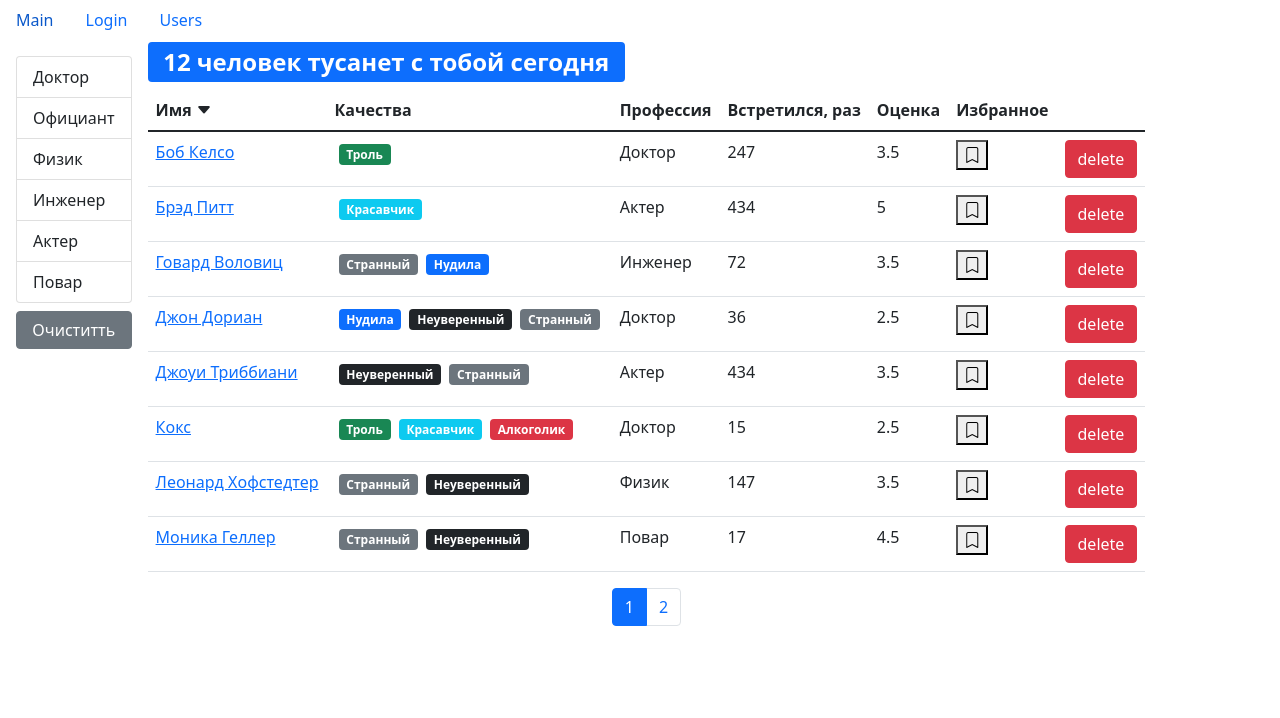
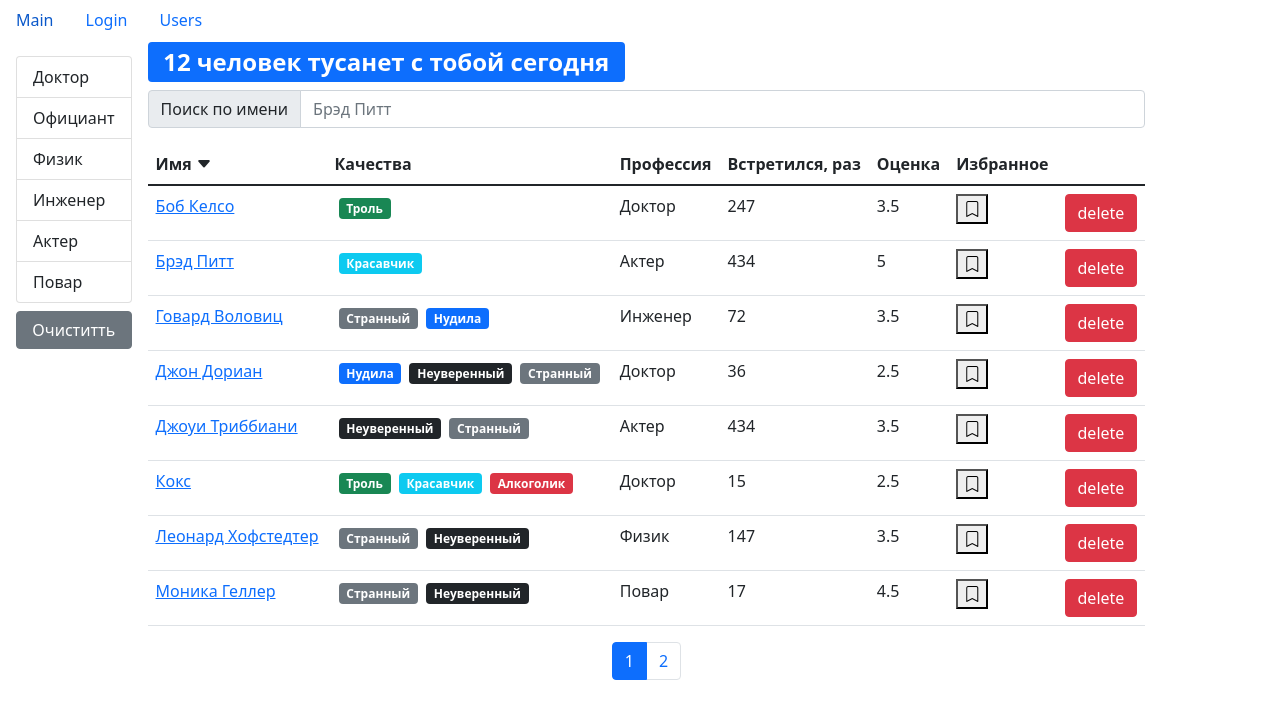
Before and after one commit to ScobarDen/RS-fast-company, a React (Create React App) app: page /users in a window 1280 px wide. Shown: the top 718 px of the page. Built offline with nearby package versions, Linux system fonts and the light colour scheme.

Commit message:
zadanie-7 - поиск по имени

```diff
--- /dev/null
+++ b/src/app/components/search.jsx
@@ -0,0 +1,26 @@
+import React from "react";
+import PropTypes from "prop-types";
+
+const Search = ({ searchValue, handleSearch }) => {
+    return (
+        <div className="input-group mb-3">
+            <span className="input-group-text" id="basic-addon1">
+                Поиск по имени
+            </span>
+            <input
+                type="text"
+                className="form-control"
+                placeholder="Брэд Питт"
+                value={searchValue}
+                onChange={handleSearch}
+            />
+        </div>
+    );
+};
+
+Search.propTypes = {
+    searchValue: PropTypes.string.isRequired,
+    handleSearch: PropTypes.func.isRequired
+};
+
+export default Search;
--- a/src/app/components/usersList.jsx
+++ b/src/app/components/usersList.jsx
@@ -7,10 +7,13 @@ import GroupList from "./groupList";
 import SearchStatus from "./searchStatus";
 import UserTable from "./usersTable";
 import _ from "lodash";
+import Search from "./search";
+
 const UsersList = () => {
     const [currentPage, setCurrentPage] = useState(1);
     const [professions, setProfession] = useState();
     const [selectedProf, setSelectedProf] = useState();
+    const [searchValue, setSearchValue] = useState("");
     const [sortBy, setSortBy] = useState({ path: "name", order: "asc" });
     const pageSize = 8;
 
@@ -37,10 +40,11 @@ const UsersList = () => {
 
     useEffect(() => {
         setCurrentPage(1);
-    }, [selectedProf]);
+    }, [selectedProf, searchValue]);
 
     const handleProfessionSelect = (item) => {
         setSelectedProf(item);
+        setSearchValue("");
     };
 
     const handlePageChange = (pageIndex) => {
@@ -50,12 +54,23 @@ const UsersList = () => {
         setSortBy(item);
     };
 
+    const handleSearch = (e) => {
+        setSearchValue(e.target.value);
+        setSelectedProf();
+    };
+
     if (users) {
         const filteredUsers = selectedProf
             ? users.filter(
                   (user) =>
                       JSON.stringify(user.profession) ===
                       JSON.stringify(selectedProf)
+              )
+            : searchValue
+            ? users.filter((user) =>
+                  user.name
+                      .toLowerCase()
+                      .includes(searchValue.trim().toLowerCase())
               )
             : users;
 
@@ -90,6 +105,7 @@ const UsersList = () => {
                 )}
                 <div className="d-flex flex-column">
                     <SearchStatus length={count} />
+                    <Search {...{ searchValue, handleSearch }} />
                     {count > 0 && (
                         <UserTable
                             users={usersCrop}
```
